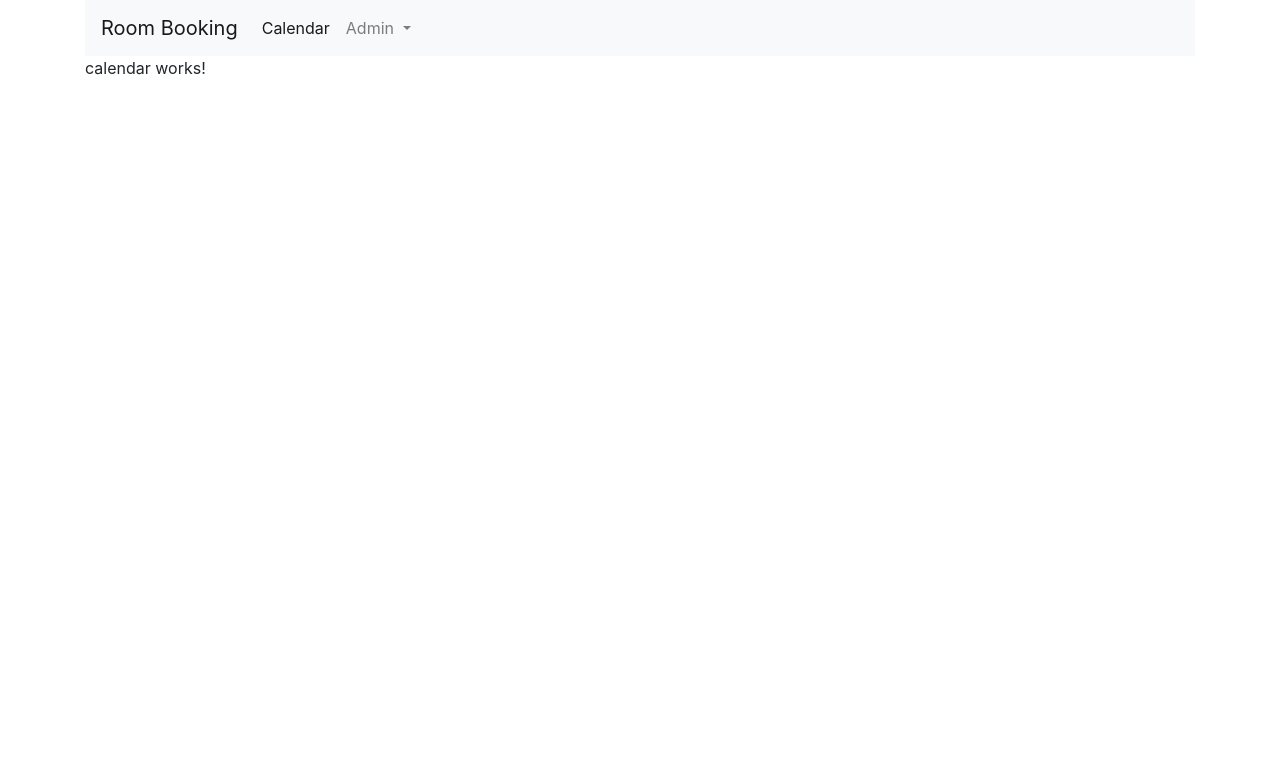
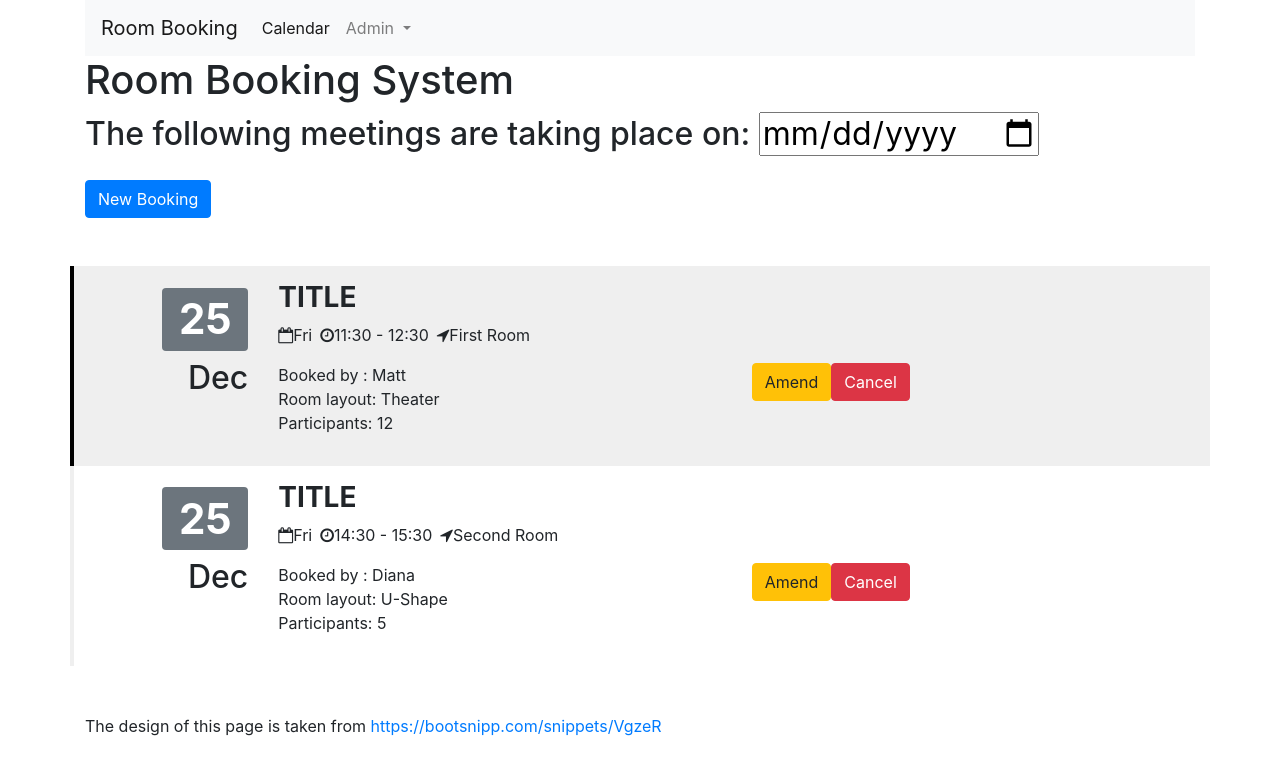
Before and after one commit to AdrianRomanski/RoomBookingClient, an Angular app: page / in a window 1280 px wide. Shown: the top 774 px of the page. Built offline with nearby package versions, Linux system fonts and the light colour scheme.

Commit message:
Added List of Bookings

```diff
--- a/src/app/calendar/calendar.component.html
+++ b/src/app/calendar/calendar.component.html
@@ -1 +1,41 @@
-<p>calendar works!</p>
+<!--<p>The selected date is {{selectedDate | date: 'yyyy-MM-dd'}}</p>-->
+<!--<p>The selected month is {{selectedDate | date: 'MMMM'}}</p>-->
+<!--<p>This is date initialize in ngOnInit {{date}}</p>-->
+
+<h1>Room Booking System</h1>
+
+<h2>The following meetings are taking place on: <input type="date"/></h2>
+
+<a class="btn btn-primary mt-3 mb-5">New Booking</a>
+
+<!-- only show this h3 if there are no bookings! -->
+<h3 class="mt-5" *ngIf="bookings.length===0">There are no meetings currently scheduled for this date.</h3>
+
+<div class="row row-striped" *ngFor="let booking of bookings"> <!-- repeat this div for each booking -->
+  <div class="col-2 text-right">
+    <h1 class="display-4"><span class="badge badge-secondary">{{booking.getDateAsDate() | date: 'dd'}}</span></h1>
+    <h2>{{booking.getDateAsDate() | date: 'MMM'}}</h2>
+  </div>
+  <div class="col-10">
+    <h3 class="text-uppercase"><strong>title</strong></h3>
+    <ul class="list-inline">
+      <li class="list-inline-item"><i class="fa fa-calendar-o" aria-hidden="true"></i>{{booking.getDateAsDate() | date: 'EEE'}}</li>
+      <li class="list-inline-item"><i class="fa fa-clock-o" aria-hidden="true"></i>{{booking.startTime}} - {{booking.endTime}}</li>
+      <li class="list-inline-item"><i class="fa fa-location-arrow" aria-hidden="true"></i>{{booking.room.name}}</li>
+    </ul>
+    <div class="row">
+      <div class="col-6">
+        <p class="mb-0">Booked by : {{booking.user.name}}</p>
+        <p class="mb-0">Room layout: {{booking.layout}}</p>
+        <p>Participants: {{booking.participants}}</p>
+      </div>
+      <div class="col-6">
+        <a class="btn btn-warning">Amend</a>
+        <a class="btn btn-danger">Cancel</a>
+      </div>
+    </div>
+  </div>
+</div>
+
+
+<p class="mt-5">The design of this page is taken from <a href="https://bootsnipp.com/snippets/VgzeR">https://bootsnipp.com/snippets/VgzeR</a></p>
--- a/src/app/calendar/calendar.component.ts
+++ b/src/app/calendar/calendar.component.ts
@@ -1,4 +1,7 @@
 import { Component, OnInit } from '@angular/core';
+import {formatDate} from "@angular/common";
+import {Booking} from "../model/Booking";
+import {DataService} from "../data.service";
 
 @Component({
   selector: 'app-calendar',
@@ -7,9 +10,14 @@
 })
 export class CalendarComponent implements OnInit {
 
-  constructor() { }
+  bookings: Array<Booking>;
+
+  constructor(private dataService: DataService) { }
 
   ngOnInit(): void {
+    this.dataService.getBookings().subscribe(
+      next => this.bookings = next
+    );
   }
 
 }
--- a/src/app/data.service.ts
+++ b/src/app/data.service.ts
@@ -1,7 +1,9 @@
-import { Injectable } from '@angular/core';
+import {Injectable} from '@angular/core';
 import {Layout, LayoutCapacity, Room} from "./model/Room";
 import {User} from "./model/User";
 import {Observable, of} from "rxjs";
+import {Booking} from "./model/Booking";
+import {formatDate} from "@angular/common";
 
 @Injectable({
   providedIn: 'root'
@@ -10,6 +12,7 @@
 
   private rooms: Array<Room>;
   private users: Array<User>;
+  private bookings: Array<Booking>;
 
   getRooms() : Observable<Array<Room>> {
     return of(this.rooms);
@@ -17,6 +20,10 @@
 
   getUsers() : Observable<Array<User>> {
     return of(this.users);
+  }
+
+  getBookings() : Observable<Array<Booking>> {
+    return of(this.bookings);
   }
 
   updateUser(user: User) : Observable<User>{
@@ -122,5 +129,32 @@
     this.users.push(user1);
     this.users.push(user2);
     this.users.push(user3);
+
+    this.bookings = new Array<Booking>();
+
+    const booking1 = new Booking();
+    booking1.id = 1;
+    booking1.room = room1;
+    booking1.user = user1;
+    booking1.layout = Layout.THEATER;
+    booking1.title = 'Example meeting';
+    booking1.date = formatDate(new Date(), 'yyyy-MM-dd', 'en-GB');
+    booking1.startTime = '11:30';
+    booking1.endTime = '12:30';
+    booking1.participants = 12;
+
+    const booking2 = new Booking();
+    booking2.id = 1;
+    booking2.room = room2;
+    booking2.user = user2;
+    booking2.layout = Layout.USHAPE;
+    booking2.title = 'Another meeting';
+    booking2.date = formatDate(new Date(), 'yyyy-MM-dd', 'en-GB');
+    booking2.startTime = '14:30';
+    booking2.endTime = '15:30';
+    booking2.participants = 5;
+
+    this.bookings.push(booking1);
+    this.bookings.push(booking2);
   }
 }
--- /dev/null
+++ b/src/app/model/Booking.ts
@@ -0,0 +1,18 @@
+import {Layout, Room} from "./Room";
+import {User} from "./User";
+
+export class Booking {
+  id: number;
+  room: Room;
+  user: User;
+  layout: Layout;
+  title: string;
+  date: string;
+  startTime: string;
+  endTime: string;
+  participants: number;
+
+  getDateAsDate() {
+    return new Date(this.date);
+  }
+}
```
